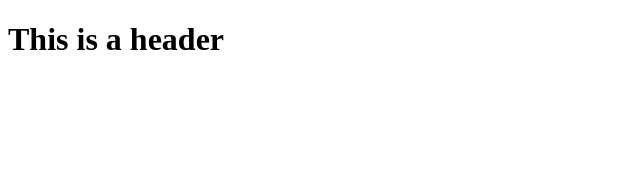
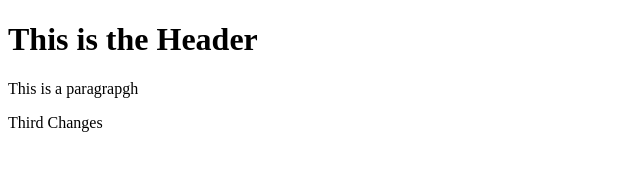
Before and after one commit to Akinkunmi-Akintunde/Git-Test, a plain HTML site: page index.html in a window 1280 px wide. Shown: the whole page, without its empty margins (0-640 px from the left). Drawn offline with Linux system fonts and the light colour scheme.

Commit message:
Third Commit

```diff
--- a/index.html
+++ b/index.html
@@ -2,7 +2,9 @@
 <html>
     <head>
         <body>
-            <h1>This is a header</h1>
+            <h1>This is the Header</h1>
+            <p>This is a paragrapgh</p>
+            <p>Third Changes</p>
         </body>
     </head>
 </html>
```
